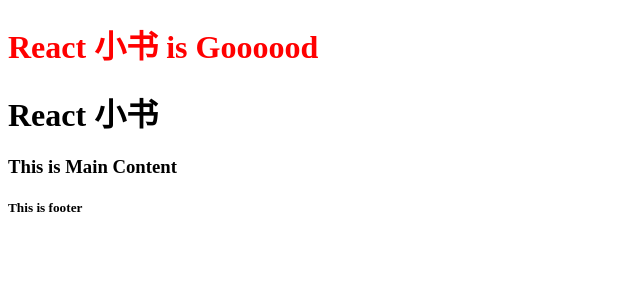
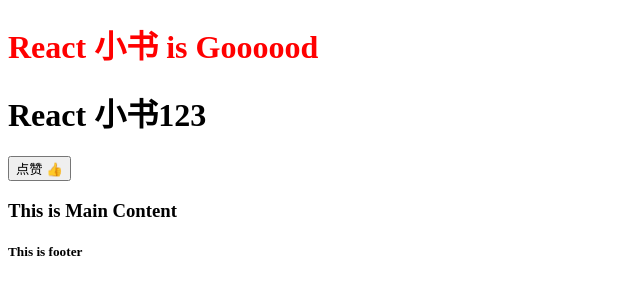
Before and after one commit to lynxlangya/React-Study, a React (Create React App) app: page / in a window 1280 px wide. Shown: the top 300 px of the page, without its empty margins (0-640 px from the left). Built offline with nearby package versions, Linux system fonts and the light colour scheme.

Commit message:
feat(state): 学习state :rocket:

```diff
--- a/package.json
+++ b/package.json
@@ -8,8 +8,10 @@
     "@types/react": "^16.9.23",
     "@types/react-dom": "^16.9.5",
     "antd": "^3.25.0",
+    "node-sass": "^4.13.1",
     "react": "^16.11.0",
     "react-dom": "^16.11.0",
+    "react-router-dom": "^5.1.2",
     "react-scripts": "3.2.0",
     "redux": "^4.0.4",
     "source-map-explorer": "^2.3.1",
--- a/src/Title.tsx
+++ b/src/Title.tsx
@@ -1,14 +1,43 @@
 import React, { Component } from 'react';
 
 class Title extends Component {
-    handleClickTitle(e: any) {
+    handleClickTitle(e: any):void {
+        console.log(e);
         console.log('Click on Title');
         console.log(e.target.innerHTML);
         console.log(this);
     }
-    render () {
+    render():any {
+        const num: number = 123
         return (
-            <h1 onClick={this.handleClickTitle.bind(this)}>React 小书</h1>
+            <div>
+                <h1 onClick={this.handleClickTitle.bind(this)}>React 小书{num}</h1>
+                <LikeButton />
+            </div>
+        )
+    }
+}
+class LikeButton extends Component<any, any> {
+    constructor(T: any) {
+        super(T)
+        this.state = {
+            isLiked: false
+        }
+    }
+
+    handleClickOnLikeButton() {
+        console.log(this.state.isLiked);
+        this.setState({
+            isLiked: !this.state.isLiked
+        })
+        console.log(this.state.isLiked);
+    }
+
+    render() {
+        return (
+            <button onClick={this.handleClickOnLikeButton.bind(this)}>
+                {this.state.isLiked ? '取消 👎' : '点赞 👍'}
+            </button>
         )
     }
 }
--- a/src/index.tsx
+++ b/src/index.tsx
@@ -8,13 +8,13 @@
 
 /**创建了名为 Header 的组件, 继承自 Component 类 */
 class Header extends Component {
-    render () {
+    render() {
         // const word: string = 'is good'
-        const word: string = 'is Goooood'
+        const word = 'is Goooood'
         // const isGoodWord = true
         return (
             <div>
-                <h1 style={{'color': 'red'}}>
+                <h1 style={{ 'color': 'red' }}>
                     React 小书 {word}
                 </h1>
                 <Title />
@@ -23,6 +23,7 @@
     }
 }
 
+
 class Index extends Component {
     render() {
         return (
@@ -30,6 +31,7 @@
                 <Header />
                 <Main />
                 <Footer />
+                {/* <LikeButton /> */}
             </div>
         )
     }
```
Also changed, not shown: 1 other file (tests, documents, lock files or other folders).
